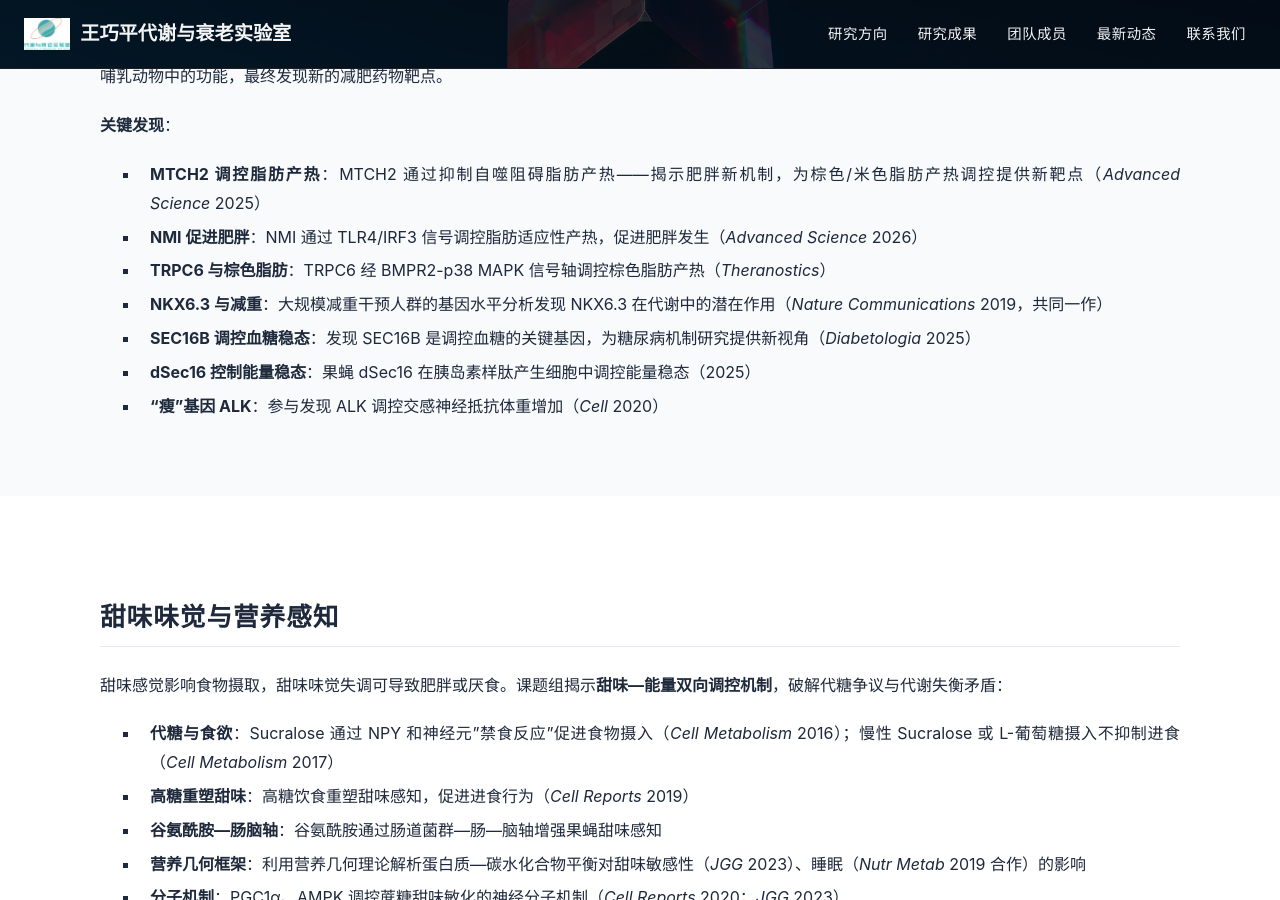
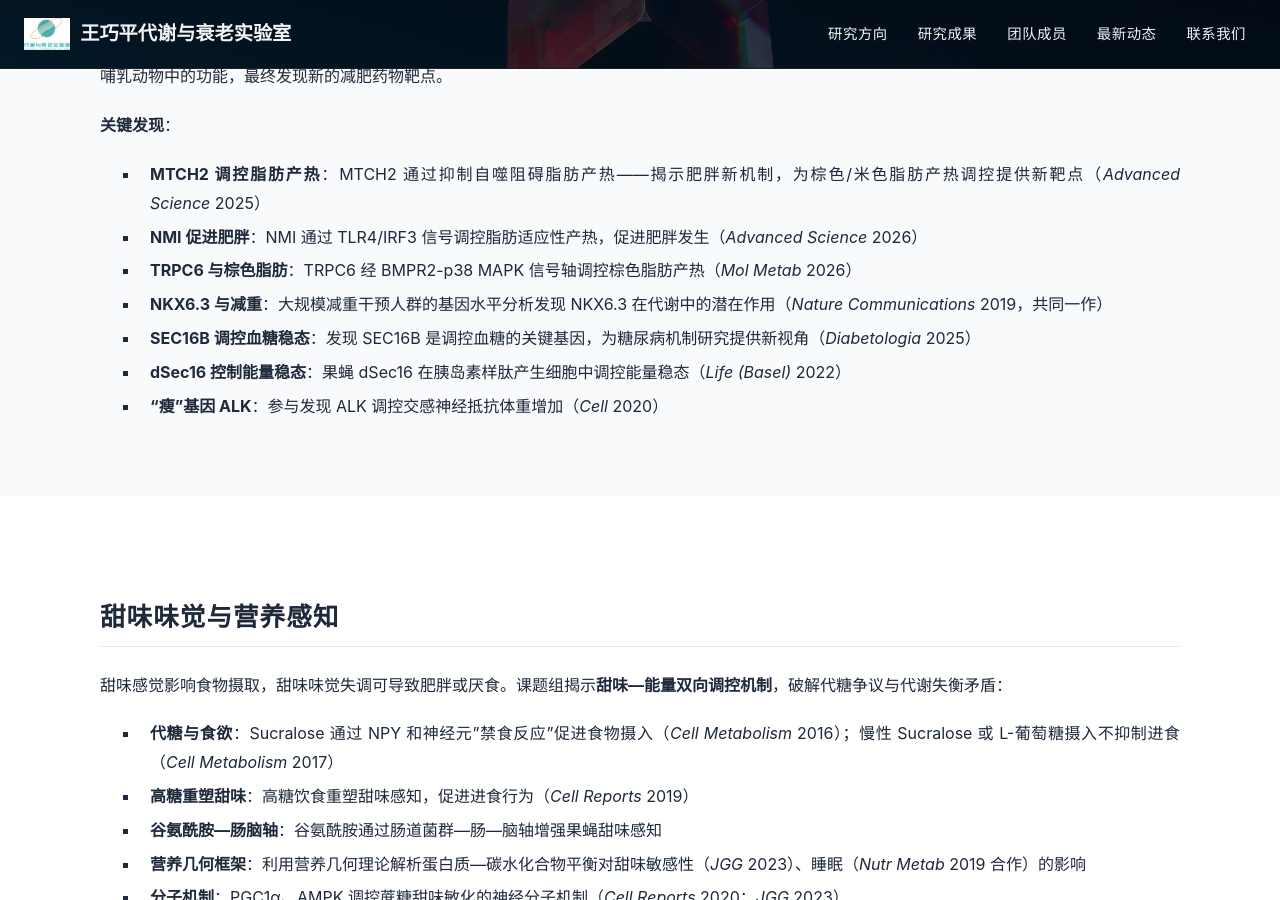
Before and after one commit to wangseeker/wangqp-lab, a Jekyll site: the page built from research/obesity/index.md, in a window 1280 px wide and 900 px high, scrolled down 537 px. Built offline with Jekyll 4.4.1, drawn with Linux system fonts in a browser that asks for light colours; a style sheet for code colours, icons or effects is not loaded.

Commit message:
修正正文期刊信息：TRPC6→Mol Metab 2026、dSec16→Life (Basel) 2022、NAMPT→J Control Release 2026

```diff
--- a/research/obesity/index.md
+++ b/research/obesity/index.md
@@ -16,10 +16,10 @@ title: 肥胖研究
 
 - **MTCH2 调控脂肪产热**：MTCH2 通过抑制自噬阻碍脂肪产热——揭示肥胖新机制，为棕色/米色脂肪产热调控提供新靶点（*Advanced Science* 2025）
 - **NMI 促进肥胖**：NMI 通过 TLR4/IRF3 信号调控脂肪适应性产热，促进肥胖发生（*Advanced Science* 2026）
-- **TRPC6 与棕色脂肪**：TRPC6 经 BMPR2-p38 MAPK 信号轴调控棕色脂肪产热（*Theranostics*）
+- **TRPC6 与棕色脂肪**：TRPC6 经 BMPR2-p38 MAPK 信号轴调控棕色脂肪产热（*Mol Metab* 2026）
 - **NKX6.3 与减重**：大规模减重干预人群的基因水平分析发现 NKX6.3 在代谢中的潜在作用（*Nature Communications* 2019，共同一作）
 - **SEC16B 调控血糖稳态**：发现 SEC16B 是调控血糖的关键基因，为糖尿病机制研究提供新视角（*Diabetologia* 2025）
-- **dSec16 控制能量稳态**：果蝇 dSec16 在胰岛素样肽产生细胞中调控能量稳态（2025）
+- **dSec16 控制能量稳态**：果蝇 dSec16 在胰岛素样肽产生细胞中调控能量稳态（*Life (Basel)* 2022）
 - **"瘦"基因 ALK**：参与发现 ALK 调控交感神经抵抗体重增加（*Cell* 2020）
 
 {% include section.html %}
```
Also changed, not shown: research/aging/index.md (+1 -1 lines).
